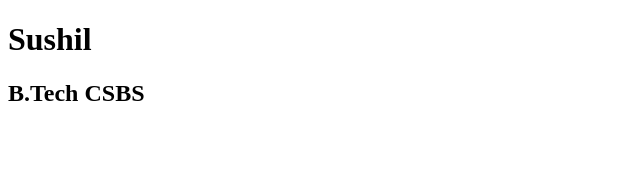
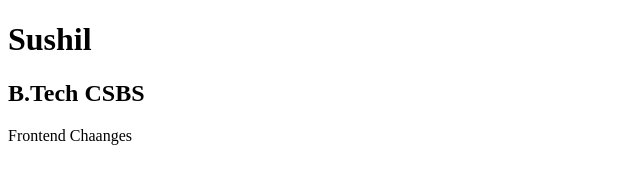
Before and after one commit to sushiludaya2004/git-trial, a plain HTML site: page index.html in a window 1280 px wide. Shown: the whole page, without its empty margins (0-640 px from the left). Drawn offline with Linux system fonts and the light colour scheme.

Commit message:
feat : added changes

```diff
--- a/index.html
+++ b/index.html
@@ -8,5 +8,6 @@
 <body>
     <h1>Sushil</h1>
     <h2>B.Tech CSBS</h2>
+    <p>Frontend Chaanges</p>
 </body>
 </html>
```
